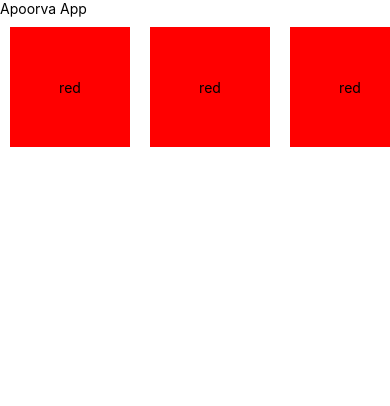
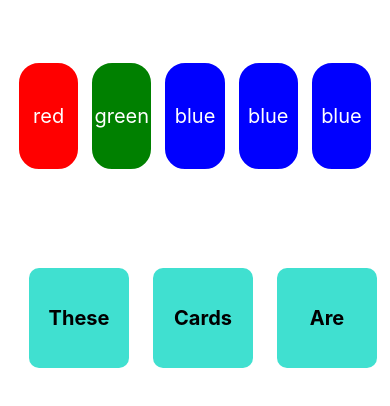
Before and after one commit to apoorvapendse/react-native-start, a React Native app in the folder project2/: screen / in a window 390 px wide. Shown: the top 406 px of the page. Built offline with nearby package versions, Linux system fonts and the light colour scheme.

Commit message:
added scrollable cards

```diff
--- a/project2/App.tsx
+++ b/project2/App.tsx
@@ -1,30 +1,49 @@
-import { View, Text, SafeAreaView, ScrollView } from 'react-native'
+import { View, Text, SafeAreaView, ScrollView, StyleSheet,FlatList} from 'react-native'
 import React from 'react'
 import FlatCards from './components/FlatCards'
+import ScrollAbleCards from './components/ScrollAbleCards'
 
 const App = () => {
   return (
     <SafeAreaView>
-      <ScrollView>
+      {/* vertical scroll view for the entire app */}
+      <ScrollView >
 
-      <Text>Apoorva App</Text>
-      <View style={{flex:1,flexDirection:'row',overflow:'scroll',width:5000,}}>
+{/* non scrollable cards */}
+<Text style={styles.headingFont}>Cards Without Horizontal Scroll</Text>
+<View style={styles.CardView}>
+<FlatCards cardName={'red'}/>
+<FlatCards cardName={'green'}/>
+<FlatCards cardName={'blue'}/>
+<FlatCards cardName={'blue'}/>
+<FlatCards cardName={'blue'}/>
+</View>
 
-<FlatCards cardName={'red'}/>
-<FlatCards cardName={'red'}/>
-<FlatCards cardName={'red'}/>
-<FlatCards cardName={'red'}/>
-<FlatCards cardName={'red'}/>
-    </View>
+
+  {/* scrollable cards */}
+<Text style={styles.headingFont}>ScrollAble Cards</Text>
+<View style={styles.CardView}>
+<ScrollAbleCards/>
+</View>
 
 
 
-
-      </ScrollView>
+ </ScrollView>
 
 
     </SafeAreaView>
   )
 }
 
+const styles = StyleSheet.create({
+  headingFont:{
+    fontSize:25,
+    fontFamily:"Times New Roman",
+    fontWeight:'bold',
+    padding:8,
+    color:'white'
+  },
+  CardView:{flex:1,flexDirection:'row',padding:12,}
+})
+
 export default App
--- a/project2/components/FlatCards.tsx
+++ b/project2/components/FlatCards.tsx
@@ -2,24 +2,37 @@ import { StyleSheet, Text, View } from 'react-native'
 import React from 'react'
 
 export default function FlatCards({cardName}) {
+  const styles = StyleSheet.create({
+
+    card:{
+          flex:1,
+          alignItems:'center',
+          justifyContent:'center',
+
+
+          height:110,
+          maxWidth:110,
+          backgroundColor:`${cardName}`,
+          margin:5,
+          borderStyle:'solid',
+          borderColor:'white',
+          borderWidth:2,
+          borderRadius:22
+
+      },
+
+      cardText:{
+        color:'white',
+        fontWeight:'400',
+        fontSize:20
+      }
+  })
   return (
     <View style={styles.card}>
-      <Text >{cardName}</Text>
+      <Text style={styles.cardText}>{cardName}</Text>
     </View>
   )
+
+
+
 }
-
-const styles = StyleSheet.create({
-    card:{
-        flex:1,
-        alignItems:'center',
-        justifyContent:'center',
-        height:120,
-        width:120,
-        maxWidth:120,
-        color:'red',
-        backgroundColor:'red',
-        margin:10
-
-    }
-})
--- /dev/null
+++ b/project2/components/ScrollAbleCards.tsx
@@ -0,0 +1,64 @@
+import { ScrollView, StyleSheet, Text, View } from 'react-native'
+import React from 'react'
+
+export default function ScrollAbleCards() {
+  return (
+    <View>
+     <ScrollView horizontal={true} showsHorizontalScrollIndicator={false} style={styles.container}>
+        <View style={[styles.card,styles.cardElevated]}>
+            <Text style={styles.cardText}>These</Text>
+        </View>
+        <View style={[styles.card,styles.cardElevated]}>
+            <Text  style={styles.cardText}>Cards</Text>
+        </View>
+        <View style={[styles.card,styles.cardElevated]}>
+            <Text style={styles.cardText}>Are</Text>
+        </View>
+        <View style={[styles.card,styles.cardElevated]}>
+            <Text style={styles.cardText}>Scrollable</Text>
+        </View>
+        <View style={[styles.card,styles.cardElevated]}>
+            <Text style={[styles.cardText,{fontSize:50}]}>😎</Text>
+        </View>
+     </ScrollView>
+    </View>
+  )
+}
+
+const styles = StyleSheet.create({
+    card:{
+            width:100,
+            height:100,
+            backgroundColor:'turquoise',
+            flex:1,
+            justifyContent:'center',
+            alignItems:'center',
+            margin:12,
+            borderRadius:10,
+
+    },
+    container:{
+            flex:1,
+            padding:5,
+            backgroundColor:'white',
+            borderRadius:12
+
+    },
+    cardElevated:{
+        elevation:22,
+        //shadowOffset works only on ios
+        // shadowOffset:{
+        //         width:3,
+        //         height:3,
+        //     }
+        //     ,shadowColor:'#000000'
+        //     ,shadowOpacity:1,
+        //     shadowRadius:3
+
+    },
+    cardText:{
+        fontWeight:'bold',
+        fontSize:20,
+        color:'black'
+    }
+})
```
